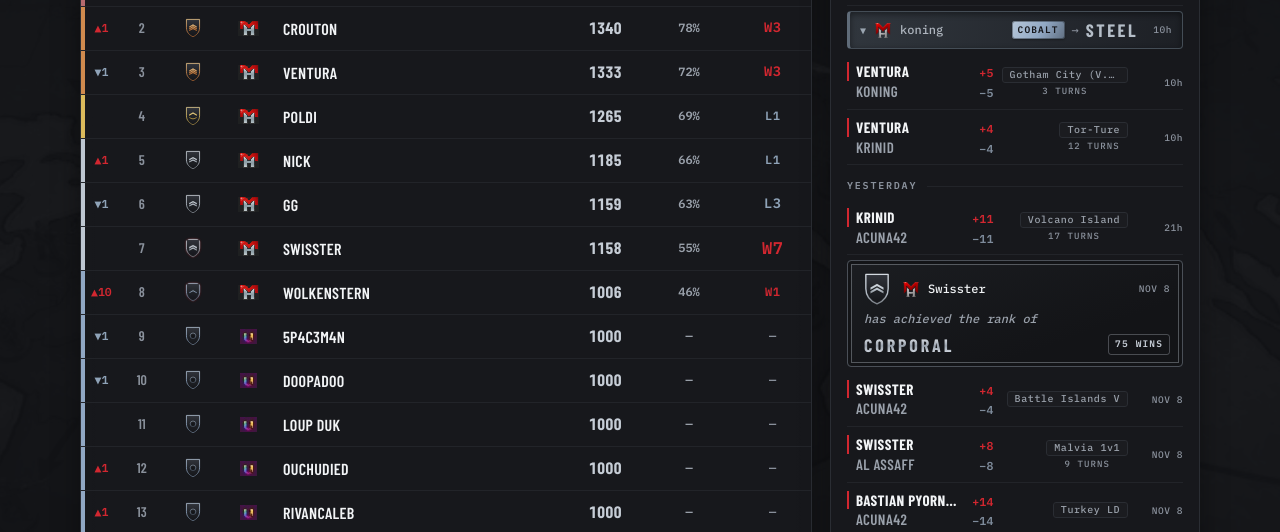
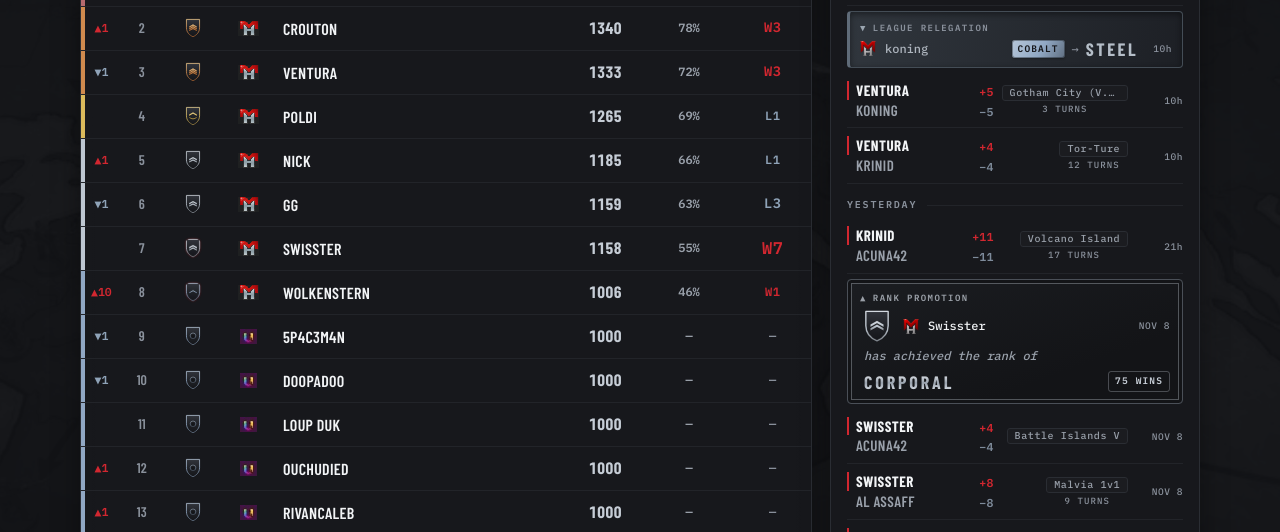
Before and after one commit to Norman1/mhunters-clan-ladder, a website: page index.html in a window 1280 px wide. Shown: the part 233-765 px from the top of the page. Drawn offline with nearby package versions, Linux system fonts and the light colour scheme; no server answers.

Commit message:
Feed: titles on honor cards (league promotion/relegation, rank promotion)
Co-Authored-By: Claude Opus 5.5 <noreply@anthropic.com>

```diff
--- a/css/styles.css
+++ b/css/styles.css
@@ -907,7 +907,22 @@ tr.row--hit td { animation: row-flash 1.6s ease-out 1; }
   padding: 9px 10px;
   margin: 5px 0;
 }
-#feed-list .fh-mark { flex: none; font-size: 10px; color: var(--lg-t); }
+/* label across the top of honor cards: '▲ LEAGUE PROMOTION' */
+#feed-list .fh-title {
+  flex: 0 0 100%;
+  display: flex;
+  align-items: center;
+  gap: 6px;
+  margin-bottom: 1px;
+  font-family: var(--font-mono);
+  font-weight: 600;
+  font-size: 9px;
+  letter-spacing: 0.16em;
+  color: var(--lg-sub, var(--muted));
+}
+#feed-list .feed-item--rank .fh-title { color: var(--silver); opacity: 0.75; }
+#feed-list .feed-item--down .fh-title { color: var(--dim); }
+#feed-list .fh-mark { flex: none; font-size: 9px; color: var(--lg-t, var(--silver)); }
 #feed-list .feed-item--league .fh-name,
 #feed-list .feed-item--league .fh-line { color: var(--lg-t); }
 #feed-list .fh-action {
@@ -1014,7 +1029,6 @@ tr.row--hit td { animation: row-flash 1.6s ease-out 1; }
 #feed-list .feed-item--league.feed-item--up {
   box-shadow: inset 0 1px 0 rgba(255, 255, 255, 0.55), 0 1px 3px rgba(0, 0, 0, 0.35);
 }
-#feed-list .feed-item--up .fh-mark { font-size: 12px; }
 #feed-list .feed-item--league.feed-item--down {
   background: linear-gradient(100deg,
     color-mix(in srgb, var(--lg-b) 24%, #16181C) 0%,
--- a/index.html
+++ b/index.html
@@ -9,7 +9,7 @@
   <link rel="preconnect" href="https://fonts.gstatic.com" crossorigin>
   <link href="https://fonts.googleapis.com/css2?family=Barlow+Condensed:wght@600;700&family=Cinzel:wght@700&family=IBM+Plex+Mono:wght@500;600&display=swap" rel="stylesheet">
   <link rel="icon" type="image/png" href="assets/favicon.png">
-  <link rel="stylesheet" href="css/styles.css?v=1c892660ab">
+  <link rel="stylesheet" href="css/styles.css?v=bceed3554b">
 </head>
 <body>
 
@@ -160,7 +160,7 @@
 
   <script src="js/derive.js?v=d38619dd9a"></script>
   <script src="js/insignia.js?v=26df24d18c"></script>
-  <script src="js/feeditems.js?v=fc84307e5e"></script>
+  <script src="js/feeditems.js?v=82e330b042"></script>
   <script src="js/app.js?v=513fa402b9"></script>
   <script src="js/heartbeat.js?v=17d7e08b40"></script>
 </body>
--- a/js/feeditems.js
+++ b/js/feeditems.js
@@ -392,6 +392,19 @@
     return wrap;
   }
 
+  /* small label across the top of an honor card: '▲ LEAGUE PROMOTION' */
+  function cardTitle(doc, mark, text) {
+    var t = doc.createElement('div');
+    t.className = 'fh-title';
+    var m = doc.createElement('span');
+    m.className = 'fh-mark';
+    m.setAttribute('aria-hidden', 'true');
+    m.textContent = mark;
+    t.appendChild(m);
+    t.appendChild(doc.createTextNode(text));
+    return t;
+  }
+
   function buildHonorItem(g, ctx) {
     var doc = ctxDoc(ctx);
     var div = doc.createElement('div');
@@ -401,11 +414,8 @@
       div.className = 'feed-item feed-item--honor feed-item--league lg-' + (g.leagueKey || 'steel') +
         (g.kind === 'ascension' ? ' feed-item--up' : ' feed-item--down');
 
-      var mark = doc.createElement('span');
-      mark.className = 'fh-mark';
-      mark.textContent = g.kind === 'ascension' ? '▲' : '▼';
-      mark.setAttribute('aria-label', g.kind === 'ascension' ? 'Promoted to' : 'Relegated to');
-      div.appendChild(mark);
+      div.appendChild(cardTitle(doc, g.kind === 'ascension' ? '▲' : '▼',
+        g.kind === 'ascension' ? 'LEAGUE PROMOTION' : 'LEAGUE RELEGATION'));
       div.appendChild(clanTagImg(doc));
       div.appendChild(nameLink(g.playerName, 'fh-name', g.playerId, ctx));
       div.appendChild(fromTo(doc, g.prevLeagueName, (g.leagueName || '').toUpperCase(),
@@ -417,6 +427,7 @@
     // rank promotion: certificate card in M'Hunters steel — new shield,
     // 'NAME has achieved the rank of RANK' + the win count that earned it
     div.className = 'feed-item feed-item--honor feed-item--rank';
+    div.appendChild(cardTitle(doc, '▲', 'RANK PROMOTION'));
 
     var badge = doc.createElement('span');
     badge.className = 'fh-badge fh-badge--cert';
```
Also changed, not shown: actions.html (+1 -1 lines), feed.html (+2 -2 lines), games.html (+1 -1 lines), profile.html (+1 -1 lines), rules.html (+1 -1 lines), template.html (+1 -1 lines), templates.html (+1 -1 lines).
